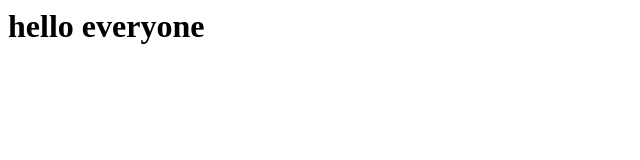
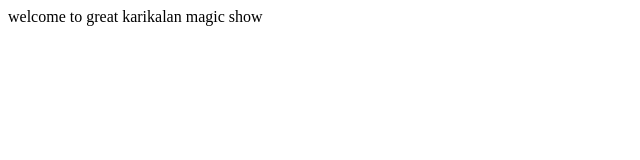
Before and after one commit to sathees9942/sport, a plain HTML site: page index.html in a window 1280 px wide. Shown: the whole page, without its empty margins (0-640 px from the left). Drawn offline with Linux system fonts and the light colour scheme.

Commit message:
Update index.html

```diff
--- a/index.html
+++ b/index.html
@@ -1 +1,10 @@
-<h1>hello everyone<h1>
+<html>
+      <head>
+            <title>
+                  welcome to great karikalan magic show
+            </title>
+            <body>
+                   welcome to great karikalan magic show
+            </body>
+      </head>
+</html>
```
